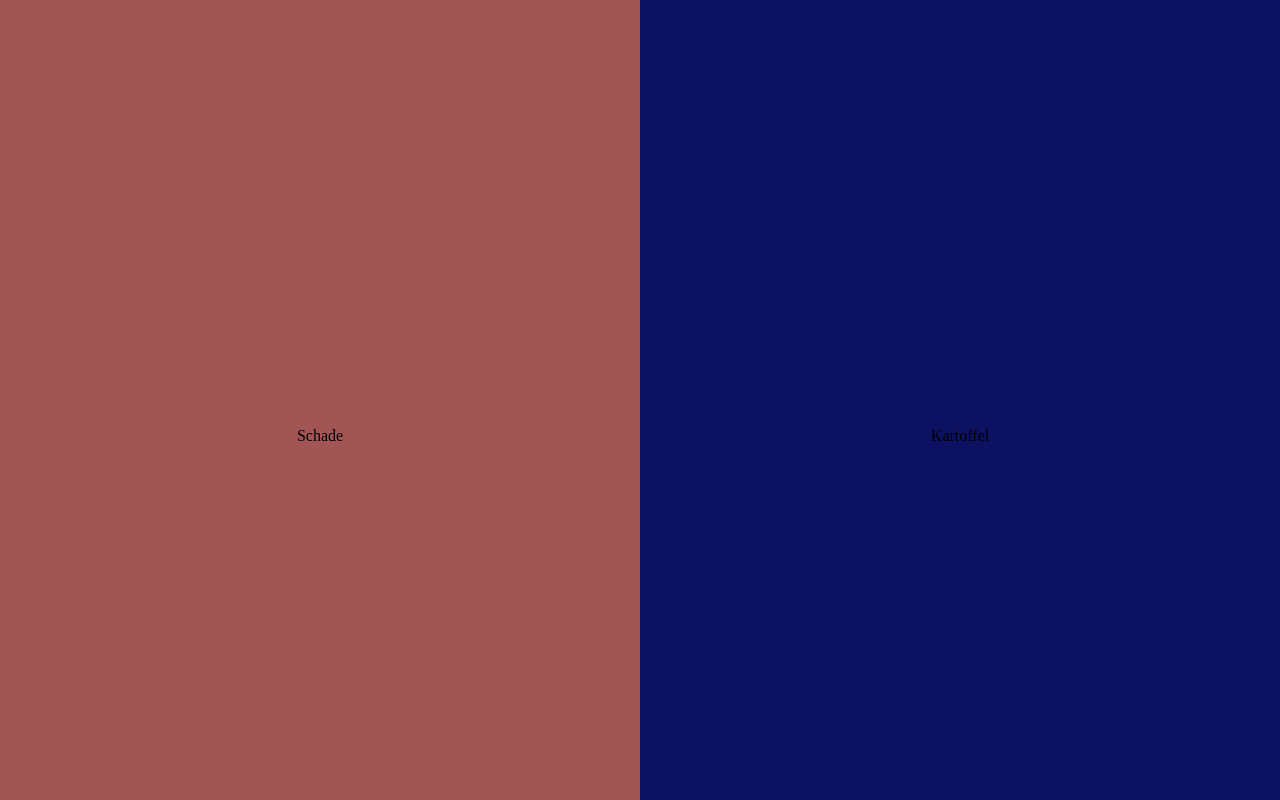
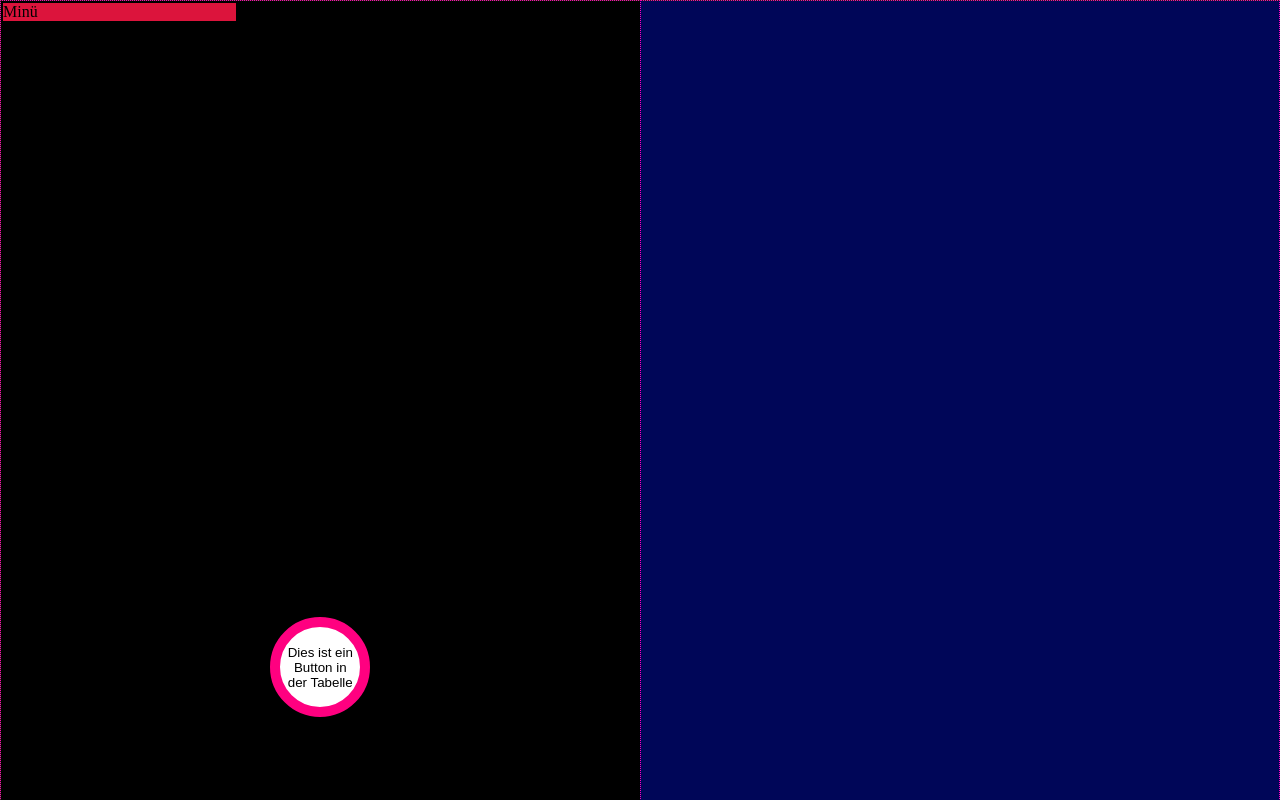
Before and after one commit to Cnimativ/AppProjekt_01, a plain HTML site: page index.html in a window 1280 px wide. Shown: the top 800 px of the page. Drawn offline with Linux system fonts and the light colour scheme.

Commit message:
Commit um 19:13 Uhr

```diff
--- a/index.html
+++ b/index.html
@@ -1,5 +1,6 @@
 <!DOCTYPE html>
 <html>
+
 <head>
     <title>Dies ist ein Test</title>
     <script src=script.js type=module></script>
@@ -13,6 +14,7 @@
         }
     </style>
 </head>
+
 <body>
     <!--
         <div>Asd 1</div>
@@ -33,9 +35,49 @@
             </tr>
         </table>
         -->
+    <table id=table0>
+        <tr>
+            <td>
+                <div class=menu>
+                    Minü
+                    <div>
+                        <div class=submenu>
+                            Erster Eintrag
+                            <div>
+                                <div>Unterpunkt 1</div>
+                                <div>Unterpunkt 2</div>
+                            </div>
+                        </div>
+                        <div class=submenu>
+                            Zweiter Eintrag
+                            <div>
+                                <div>Unterpunkt 1</div>
+                                <div>Unterpunkt 2</div>
+                            </div>
+                        </div>
+                        <div class=submenu>
+                            Dritter Eintrag
+                            <div>
+                                <div>Unterpunkt 1</div>
+                                <div>Unterpunkt 2</div>
+                            </div>
+                        </div>
+                        <div class=submenu>
+                            Hier könnte Ihre Werbung stehen
+                            <div>
+                                <div>Unterpunkt 1</div>
+                                <div>Unterpunkt 2</div>
+                            </div>
+                        </div>
+
+                    </div>
+                </div>
+            </td>
+        </tr>
+    </table>
     <table id=table1>
-            <tr>
-                <td class=first-row></td>
+        <tr id="eins">
+            <td class=first-row><button>Dies ist ein Button in der Tabelle</button></td>
             <td class=second-row></td>
         </tr>
         <tr>
@@ -44,4 +86,5 @@
         </tr>
     </table>
 </body>
+
 </html>
--- a/style.css
+++ b/style.css
@@ -8,23 +8,81 @@ body {
     margin: 0;
 }
 
+#table1 {
+    width: 100%;
+    height: 200%;
+    border-collapse: collapse;
+}
+
 /* .first-row ist eine Klasse. #table1 ist für ID. <nichts> ist für htmltag Beispiel: "body"{}*/
 
-.first-row, .second-row{
+.first-row,
+.second-row {
     width: 600px;
     text-align: center;
 }
 
 .first-row {
-    background-color: rgb(161, 85, 85);
+    background-color: rgb(0, 0, 0);
 }
 
 .second-row {
-    background-color: rgb(12, 18, 97);
+    background-color: rgb(0, 6, 88);
 }
 
-#table1 {
-    width: 100%;
-    height: 100%;
-    border-collapse:collapse;
+/* #eins > td greift auf alle td zu, die children von #eins sind. */
+
+#eins>td {
+    border: 1px rgb(255, 0, 191) dotted
 }
+
+/* #table1 td greift auf alle descendants von #table1 zu. Hier: tr und td */
+
+#eins button {
+    background-color: rgb(255, 255, 255);
+    color: black;
+    width: 100px;
+    height: 100px;
+    border-radius: 50%;
+    border: 10px rgb(255, 0, 128) solid
+        /* Border braucht immer 3 values: breite, farbe und linienart */
+}
+
+#eins button:hover {
+    background-color: rgb(197, 11, 11)
+}
+
+#eins button:active {
+    background-color: blue;
+
+}
+
+#table0 {
+    position: fixed;
+}
+
+.menu>div,
+.submenu>div {
+    margin-left: 20px;
+    overflow: hidden;
+    max-height: 0;
+    transition: max-height 0.3s linear 0.1s;
+}
+
+/* max-height: Maximal zulässige Größe. 1s: wie lange es animiert. Linear: ob linear oder steigernd/abnehmend, letzte Zahl: Delay */
+
+.menu:not(:hover)>div {
+    transition: max-height 0.5s linear;
+}
+
+.menu:hover>div,
+.submenu:hover>div {
+    max-height: 1000px;
+    transition: max-height 2s linear;
+}
+
+.menu>div>div:hover,
+.submenu>div>div:hover {
+    background-color: white;
+    color: black;
+}
```
Lines whose indentation alone changed are shown as unchanged.
